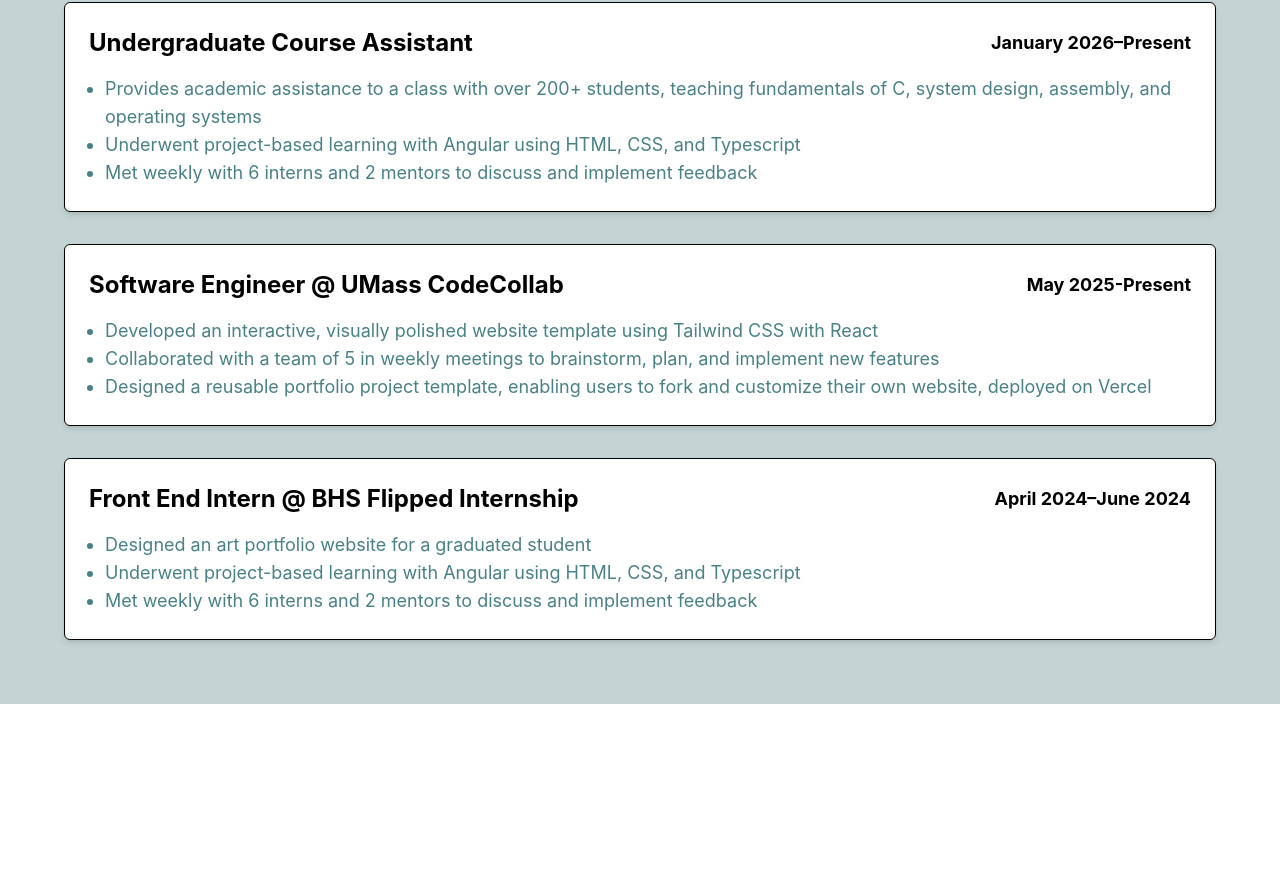
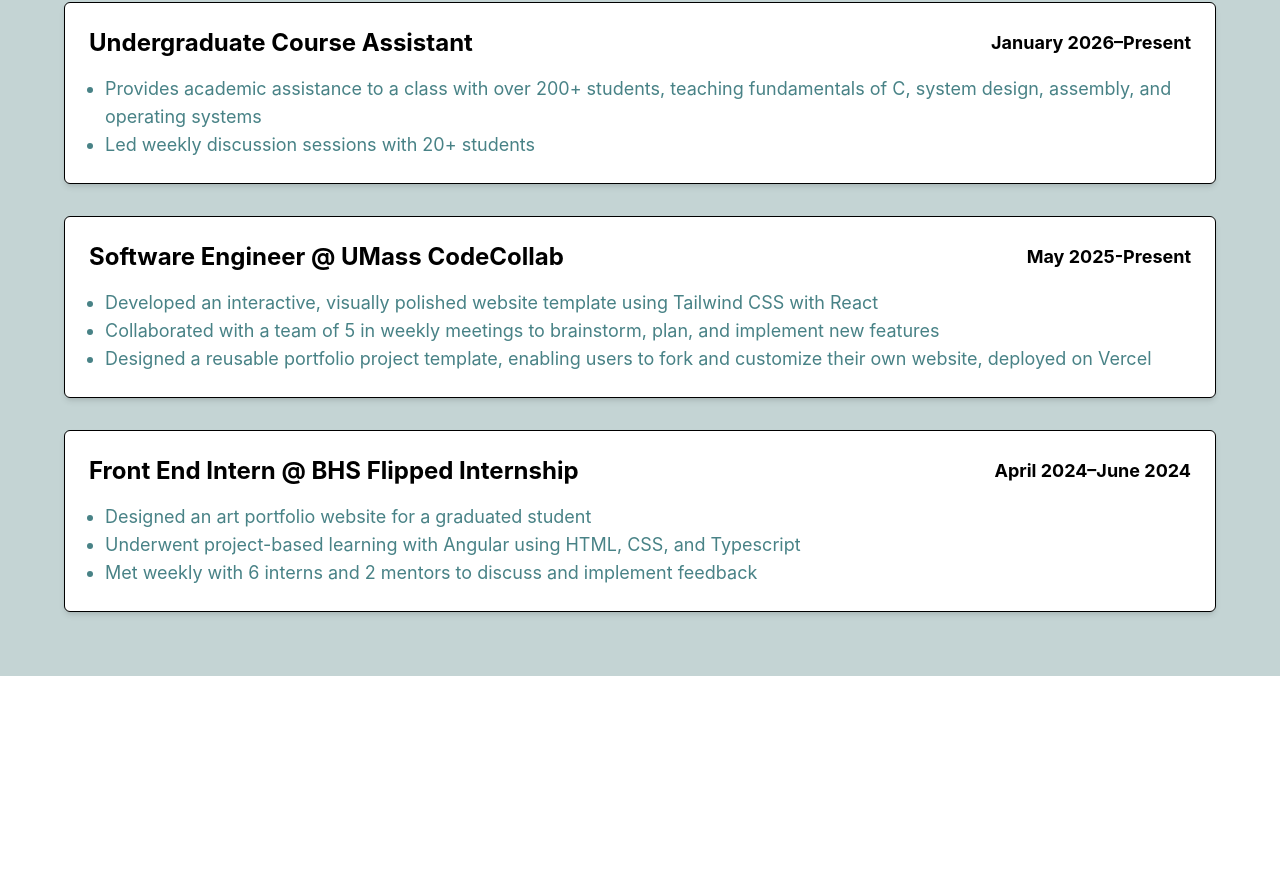
Before and after one commit to AlthanN/portfolio, a React (Vite) app: page / in a window 1280 px wide. Shown: the part 950-1820 px from the top of the page. Built offline with nearby package versions, Linux system fonts and the light colour scheme.

Commit message:
edited experience info

```diff
--- a/src/routes/experience.tsx
+++ b/src/routes/experience.tsx
@@ -7,8 +7,7 @@
     period: "January 2026–Present",
     responsibilities: [
       "Provides academic assistance to a class with over 200+ students, teaching fundamentals of C, system design, assembly, and operating systems",
-      "Underwent project-based learning with Angular using HTML, CSS, and Typescript",
-      "Met weekly with 6 interns and 2 mentors to discuss and implement feedback"
+      "Led weekly discussion sessions with 20+ students",
     ]
   },
   {
```
